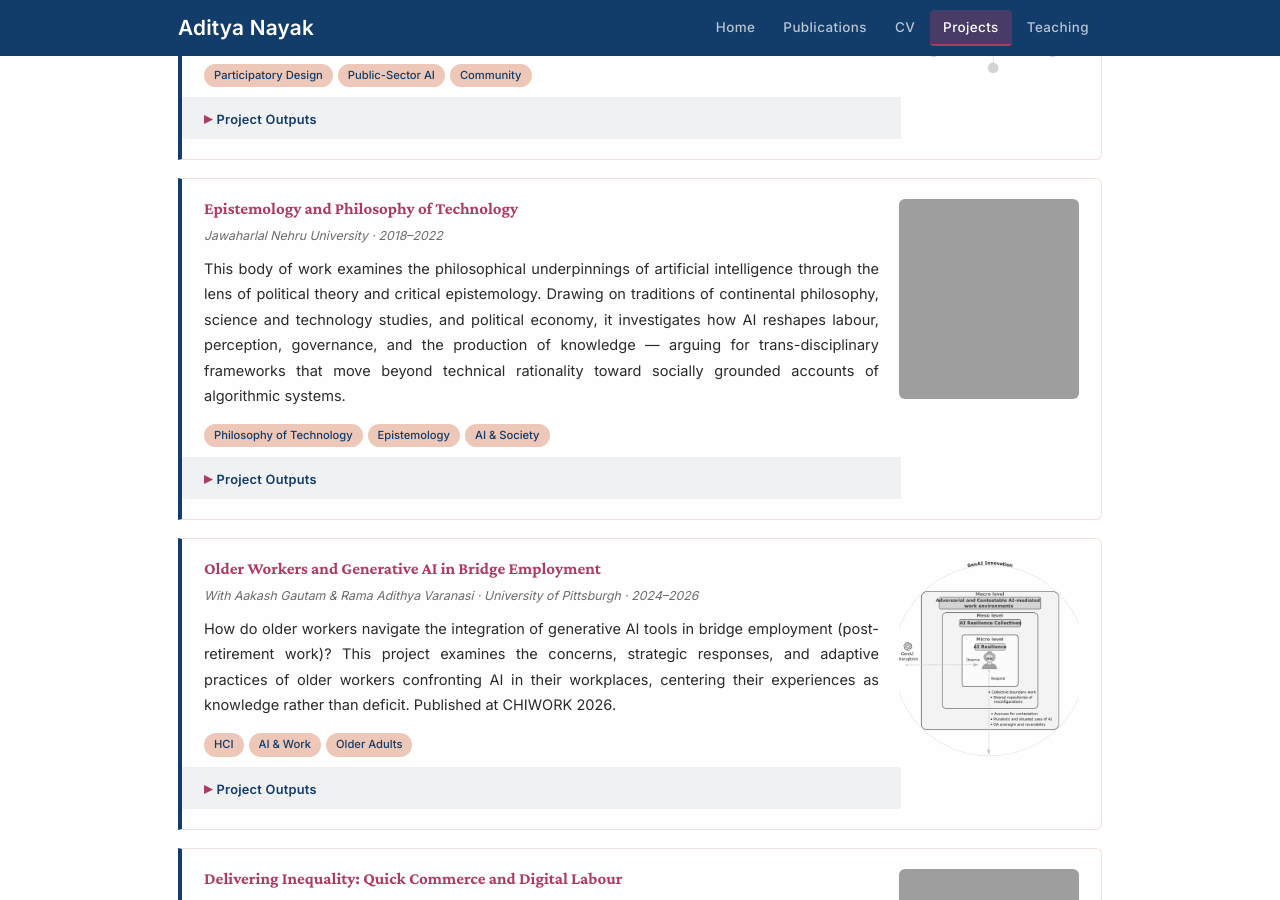
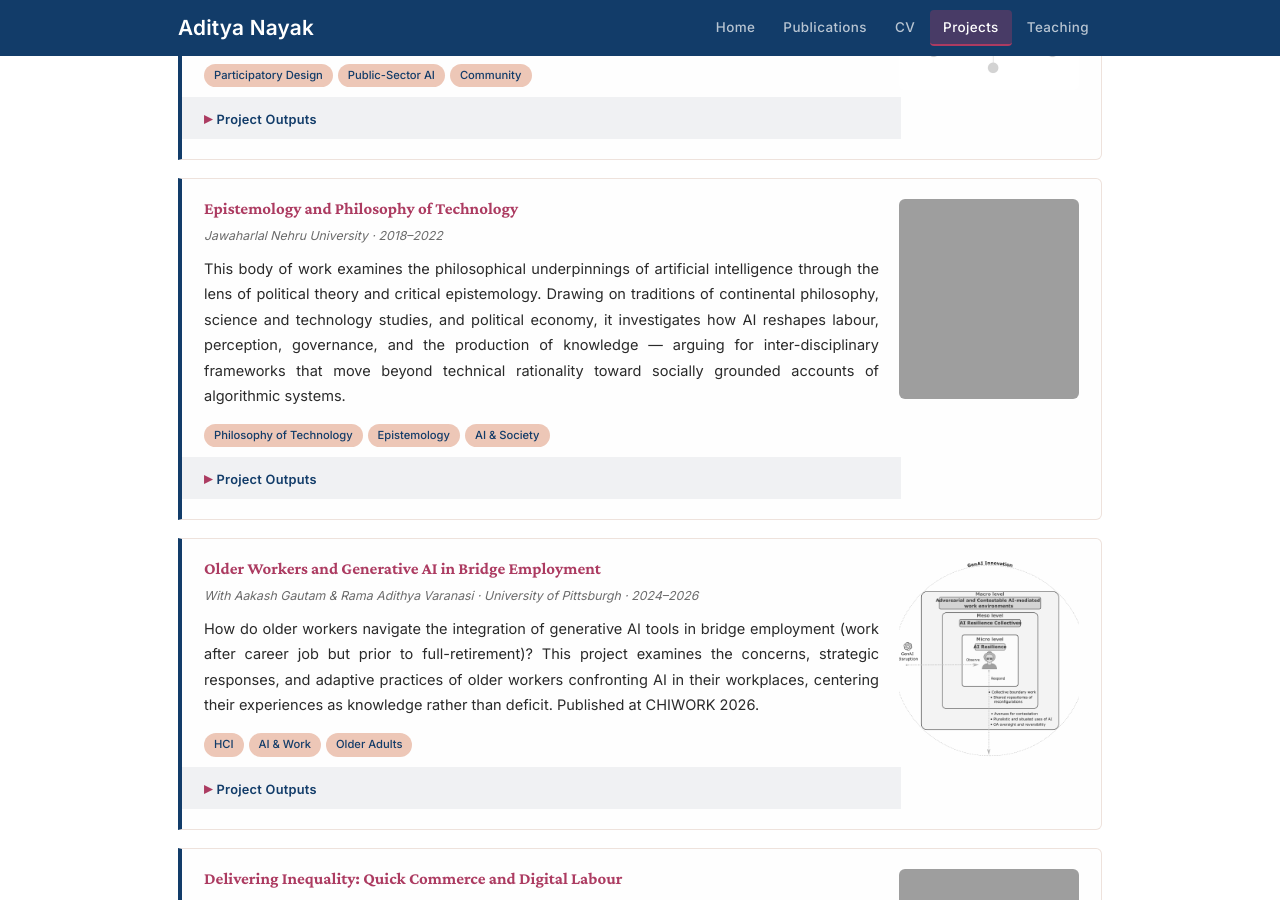
Before and after one commit to adityanayak-info/adityanayak-info.github.io, a Jekyll site: the page built from projects.md, in a window 1280 px wide and 900 px high, scrolled down 415 px. Built offline with Jekyll 4.4.1, drawn with Linux system fonts in a browser that asks for light colours; grey boxes are pictures that could not be loaded.

Commit message:
Update projects.md

```diff
--- a/projects.md
+++ b/projects.md
@@ -44,7 +44,7 @@ permalink: /projects/
   <div class="project-card-body">
     <h3><a href="https://scholar.google.com/citations?user=2aDc8HAAAAAJ&hl=en" class="project-card-link" target="_blank" rel="noopener">Epistemology and Philosophy of Technology</a></h3>
     <p class="project-meta">Jawaharlal Nehru University · 2018–2022</p>
-    <p>This body of work examines the philosophical underpinnings of artificial intelligence through the lens of political theory and critical epistemology. Drawing on traditions of continental philosophy, science and technology studies, and political economy, it investigates how AI reshapes labour, perception, governance, and the production of knowledge — arguing for trans-disciplinary frameworks that move beyond technical rationality toward socially grounded accounts of algorithmic systems.</p>
+    <p>This body of work examines the philosophical underpinnings of artificial intelligence through the lens of political theory and critical epistemology. Drawing on traditions of continental philosophy, science and technology studies, and political economy, it investigates how AI reshapes labour, perception, governance, and the production of knowledge — arguing for inter-disciplinary frameworks that move beyond technical rationality toward socially grounded accounts of algorithmic systems.</p>
     <span class="project-tag">Philosophy of Technology</span><span class="project-tag">Epistemology</span><span class="project-tag">AI & Society</span>
     <details class="project-outputs">
       <summary>Project Outputs</summary>
@@ -72,7 +72,7 @@ permalink: /projects/
   <div class="project-card-body">
     <h3><a href="https://scholar.google.com/citations?user=2aDc8HAAAAAJ&hl=en" class="project-card-link" target="_blank" rel="noopener">Older Workers and Generative AI in Bridge Employment</a></h3>
     <p class="project-meta">With Aakash Gautam & Rama Adithya Varanasi · University of Pittsburgh · 2024–2026</p>
-    <p>How do older workers navigate the integration of generative AI tools in bridge employment (post-retirement work)? This project examines the concerns, strategic responses, and adaptive practices of older workers confronting AI in their workplaces, centering their experiences as knowledge rather than deficit. Published at CHIWORK 2026.</p>
+    <p>How do older workers navigate the integration of generative AI tools in bridge employment (work after career job but prior to full-retirement)? This project examines the concerns, strategic responses, and adaptive practices of older workers confronting AI in their workplaces, centering their experiences as knowledge rather than deficit. Published at CHIWORK 2026.</p>
     <span class="project-tag">HCI</span><span class="project-tag">AI & Work</span><span class="project-tag">Older Adults</span>
     <details class="project-outputs">
       <summary>Project Outputs</summary>
```
